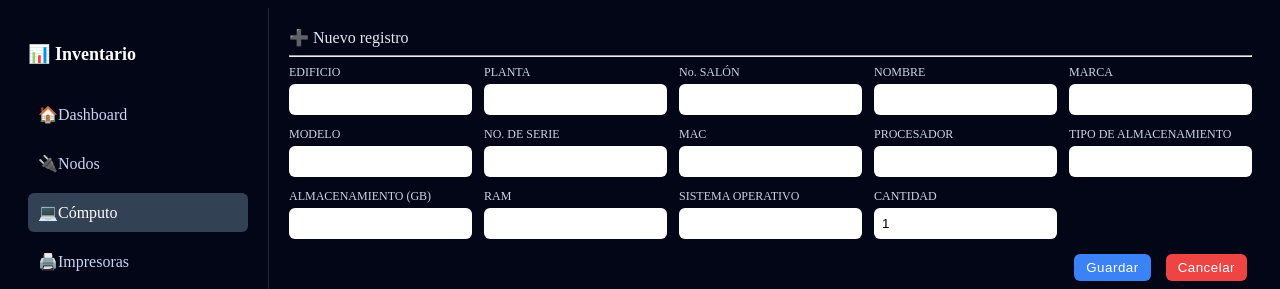
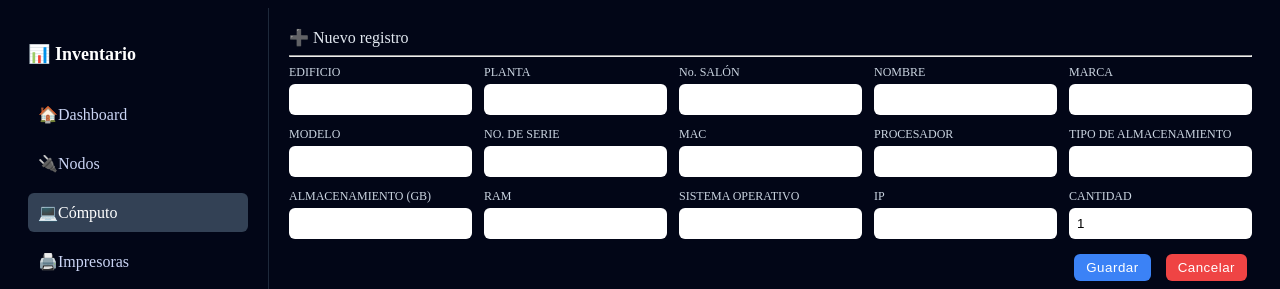
Before and after one commit to WICHO95199159/Erp-inventario, a Vue app in the folder frontend/: page /computo in a window 1280 px wide. Shown: the top 289 px of the page. Built offline with nearby package versions, Linux system fonts and the light colour scheme; no server answers.

Commit message:
se agrega campo de ip

```diff
--- a/frontend/src/components/ComputoForm.vue
+++ b/frontend/src/components/ComputoForm.vue
@@ -80,6 +80,11 @@
         <input v-model="form.sistema_operativo" />
       </div>
 
+      <div class="field">
+        <label>IP</label>
+        <input v-model="form.ip" />
+      </div>
+
       <div class="field" v-if="!editData">
         <label>CANTIDAD</label>
         <input type="number" v-model="form.cantidad" min="1" />
@@ -135,6 +140,7 @@ export default {
         almacenamiento: "",
         ram: "",
         sistema_operativo: "",
+        ip: "",
         cantidad: 1 // 🔥 SOLO FRONTEND
       };
     },
--- a/frontend/src/components/ComputoTable.vue
+++ b/frontend/src/components/ComputoTable.vue
@@ -21,6 +21,7 @@
             <th @click="sort('almacenamiento')">ALMACENAMIENTO (GB)</th>
             <th @click="sort('ram')">RAM</th>
             <th @click="sort('sistema_operativo')">SISTEMA OPERATIVO</th>
+            <th @click="sort('ip')">DIRECCIÓN IP</th>
           </tr>
         </thead>
 
@@ -51,6 +52,7 @@
             <td>{{ row.almacenamiento }}</td>
             <td>{{ row.ram }}</td>
             <td>{{ row.sistema_operativo }}</td>
+            <td>{{ row.ip }}</td>
 
           </tr>
         </tbody>
```
